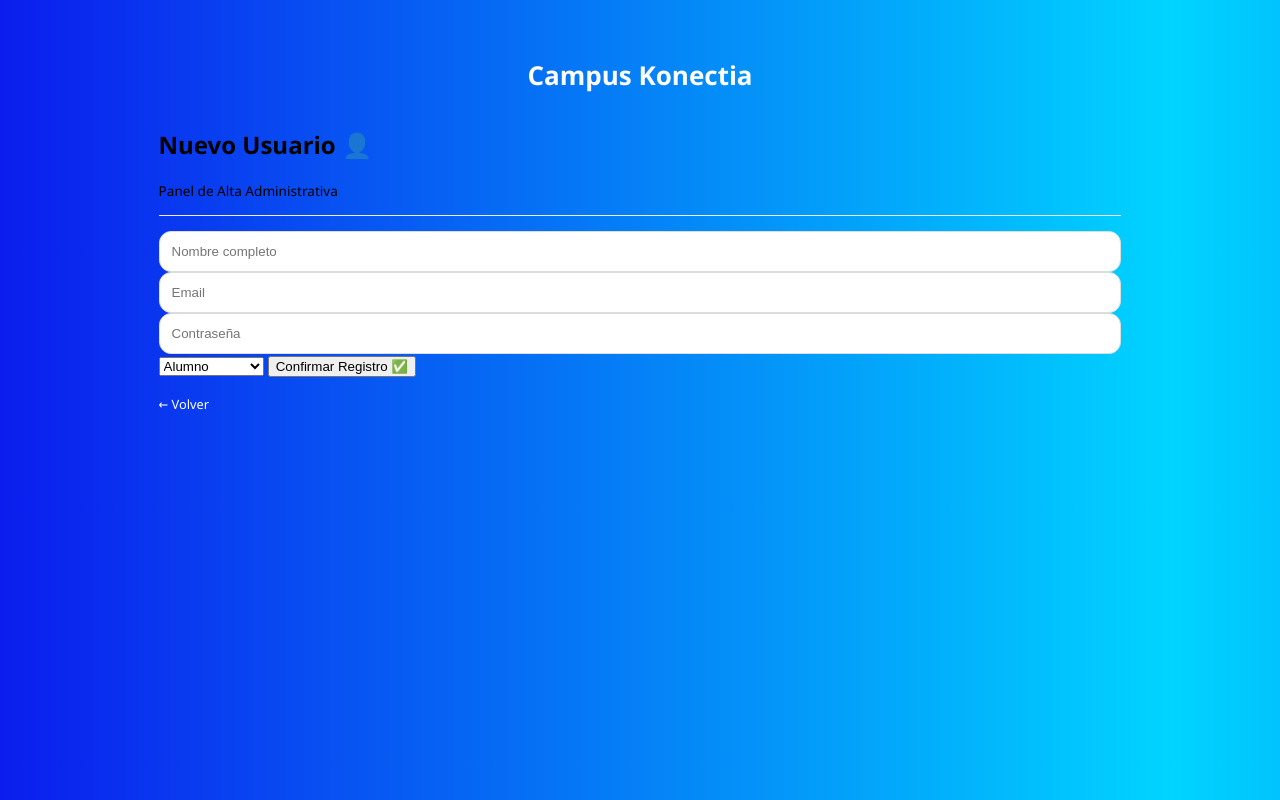
After one commit to desireekonectia-coder/campus, a Flask app: page /registro in a window 1280 px wide. The commit adds this page. Run offline with Flask 3, Linux system fonts and the light colour scheme; the visitor is signed in with stand-in values (Sample User, id 1); some libraries are stand-ins or nearby versions.

Commit message:
Solo puede registrar el administrador

```diff
--- a/app.py
+++ b/app.py
@@ -10,6 +10,7 @@ load_dotenv()
 app = Flask(__name__)
 app.secret_key = os.getenv("SECRET_KEY", "clave_segura_123")
 
+# --- CONEXIÓN A BASE DE DATOS ---
 def conectarCampus():
     return psycopg2.connect(
         host=os.getenv("DB_HOST"),
@@ -18,6 +19,7 @@ def conectarCampus():
         password=os.getenv("DB_PASSWORD")
     )
 
+# --- DECORADORES DE SEGURIDAD ---
 def login_requerido(f):
     @wraps(f)
     def decorated_function(*args, **kwargs):
@@ -26,85 +28,102 @@ def login_requerido(f):
         return f(*args, **kwargs)
     return decorated_function
 
+def admin_requerido(f):
+    @wraps(f)
+    def decorated_function(*args, **kwargs):
+        # Verifica que el rol en la sesión sea estrictamente administrador
+        if session.get('rol') != 'administrador':
+            return "Acceso denegado: Se requieren permisos de administrador.", 403
+        return f(*args, **kwargs)
+    return decorated_function
+
+# --- RUTAS ---
+
 @app.route("/", methods=["GET", "POST"])
 def login_registro():
     if 'usuario' in session:
         return redirect(url_for('perfil'))
 
     mensaje = ""
-    mostrar_email = False
-
     if request.method == "POST":
         usuario = request.form["user"]
         password_ingresada = request.form["password"]
-        email_ingresado = request.form.get("email")
-        rol_ingresado = "administrador" if request.form.get("rol") == "admin" else request.form.get("rol")
 
         conn = conectarCampus()
         cursor = conn.cursor()
 
-        # 1. Buscar si el usuario existe
-        cursor.execute("SELECT password, mail FROM users WHERE nombre=%s", (usuario,))
-        resultado = resultado = cursor.fetchone()
+        # Buscamos el usuario y obtenemos su ROL
+        cursor.execute("SELECT password, mail, rol FROM users WHERE nombre=%s", (usuario,))
+        resultado = cursor.fetchone()
 
         if resultado:
-            # --- CASO LOGIN ---
-            hash_guardado, email_guardado = resultado
+            hash_guardado, email_guardado, rol_guardado = resultado
             if check_password_hash(hash_guardado, password_ingresada):
+                # Guardamos datos clave en la sesión
                 session['usuario'] = usuario
                 session['email'] = email_guardado
+                session['rol'] = rol_guardado
+
                 cursor.close()
                 conn.close()
                 return redirect(url_for('perfil'))
             else:
                 mensaje = "Contraseña incorrecta."
         else:
-            # --- CASO REGISTRO ---
-            mostrar_email = True
-            if not email_ingresado:
-                mensaje = "El usuario no existe. Ingrese sus datos para registrarse."
-            else:
-                cursor.execute("SELECT nombre FROM users WHERE mail=%s", (email_ingresado,))
-                if cursor.fetchone():
-                    mensaje = "Error: Este correo ya está registrado."
-                else:
-                    pass_cifrada = generate_password_hash(password_ingresada)
-                    try:
-                        # INSERT actualizado con las 2 nuevas columnas
-                        cursor.execute(
-                            """
-                            INSERT INTO users (nombre, password, mail, rol, creado_en, actualizado_en)
-                            VALUES (%s, %s, %s, %s, CURRENT_TIMESTAMP, CURRENT_TIMESTAMP)
-                            """,
-                            (usuario, pass_cifrada, email_ingresado, rol_ingresado)
-                        )
-                        conn.commit()
-                        session['usuario'] = usuario
-                        session['email'] = email_ingresado
-                        cursor.close()
-                        conn.close()
-                        return redirect(url_for('perfil'))
-                    except Exception as e:
-                        mensaje = f"Error al registrar: {e}"
+            mensaje = "El usuario no existe. Solicite acceso al administrador."
 
         cursor.close()
         conn.close()
 
-    return render_template("login.html", mensaje=mensaje, mostrar_email=mostrar_email)
+    return render_template("login.html", mensaje=mensaje)
+
+@app.route("/registro", methods=["GET", "POST"])
+@login_requerido
+@admin_requerido # <--- Solo el admin puede ejecutar esta función
+def registrar_usuario():
+    mensaje = ""
+    if request.method == "POST":
+        nuevo_user = request.form["nuevo_user"]
+        nuevo_pass = request.form["nuevo_password"]
+        nuevo_email = request.form["nuevo_email"]
+        nuevo_rol = request.form["nuevo_rol"]
+
+        conn = conectarCampus()
+        cursor = conn.cursor()
+
+        try:
+            # Verificar si el correo ya existe
+            cursor.execute("SELECT nombre FROM users WHERE mail=%s", (nuevo_email,))
+            if cursor.fetchone():
+                mensaje = "Error: El correo ya está registrado."
+            else:
+                pass_cifrada = generate_password_hash(nuevo_pass)
+                cursor.execute(
+                    """
+                    INSERT INTO users (nombre, password, mail, rol, creado_en, actualizado_en)
+                    VALUES (%s, %s, %s, %s, CURRENT_TIMESTAMP, CURRENT_TIMESTAMP)
+                    """,
+                    (nuevo_user, pass_cifrada, nuevo_email, nuevo_rol)
+                )
+                conn.commit()
+                mensaje = f"Éxito: Usuario '{nuevo_user}' registrado correctamente."
+        except Exception as e:
+            mensaje = f"Error al registrar: {e}"
+        finally:
+            cursor.close()
+            conn.close()
+
+    return render_template("registro_admin.html", mensaje=mensaje)
 
 @app.route("/perfil")
 @login_requerido
 def perfil():
-    return render_template("user.html", usuario=session.get('usuario'), email=session.get('email'))
+    return render_template("user.html", usuario=session.get('usuario'), email=session.get('email'), rol=session.get('rol'))
 
 @app.route("/logout")
 def logout():
     session.clear()
     return redirect(url_for('login_registro'))
 
-@app.route("/app-admin")
-def perfil_admin():
-    return render_template("admin.html")
-
 if __name__ == "__main__":
     app.run(debug=True)
--- a/templates/base.html
+++ b/templates/base.html
@@ -13,13 +13,12 @@
 
     {% block content %}{% endblock %}
 
-    <iframe width="360" height="250" style="border:0; border-radius: 20px; box-shadow: 0 10px 20px rgba(0,0,0,0.1);"
-            loading="lazy" allowfullscreen
+    {# SOLO SE MUESTRA SI NO ES LA PÁGINA DE REGISTRO #}
+    {% if request.endpoint != 'registrar_usuario' %}
 
-src="https://www.google.com/maps/embed?pb=!1m18!1m12!1m3!1d2892.4278456012!2d-3.812349!3d43.4688262!2m3!1f0!2f0!3f0!3m2!1i1024!2i768!4f13.1!3m3!1m2!1s0xd494bae5d5dc7ef%3A0x8f1a3a80d58e2235!2sKonectia!5e0!3m2!1ses!2ses!4v1700000000000!5m2!1ses!2ses"></iframe>
+        <iframe width="360" height="250" style="border:0; border-radius: 20px; box-shadow: 0 10px 20px rgba(0,0,0,0.1); margin-top: 20px;"
+                loading="lazy" allowfullscreen src="https://www.google.com/maps/embed?pb=!1m18!1m12!1m3!1d2892.4278456012!2d-3.812349!3d43.4688262!2m3!1f0!2f0!3f0!3m2!1i1024!2i768!4f13.1!3m3!1m2!1s0xd494bae5d5dc7ef%3A0x8f1a3a80d58e2235!2sKonectia!5e0!3m2!1ses!2ses!4v1700000000000!5m2!1ses!2ses">
         </iframe>
-
-    <script src="{{ url_for('static', filename='js/main.js') }}"></script>
 
         <h3>¿Sabías qué? - Curiosidad Animal 🐾</h3>
         <button onclick="buscarPerrito()">¡Ver un dato curioso!</button>
@@ -28,28 +27,22 @@ src="https://www.google.com/maps/embed?pb=!1m18!1m12!1m3!1d2892.4278456012!2d-3.
         <script>
           async function buscarPerrito() {
             const display = document.getElementById('resultado');
-    display.innerText = "Buscando y traduciendo...";
-
+            display.innerText = "Buscando...";
             try {
-      // 1. Pedimos el dato en inglés
               const respuesta = await fetch('https://dogapi.dog/api/v2/facts');
               const datos = await respuesta.json();
               const textoIngles = datos.data[0].attributes.body;
-
-      // 2. Lo enviamos al traductor gratuito
               const resTraduccion = await fetch(`https://api.mymemory.translated.net/get?q=${textoIngles}&langpair=en|es`);
               const datosTraduccion = await resTraduccion.json();
-      const textoEspanol = datosTraduccion.responseData.translatedText;
-
-      // 3. Lo mostramos en tu web
-      display.innerText = textoEspanol;
-
+              display.innerText = datosTraduccion.responseData.translatedText;
             } catch (error) {
-      display.innerText = "Error al conectar. Inténtalo de nuevo.";
-      console.error(error);
+              display.innerText = "Error al conectar.";
             }
           }
         </script>
 
+    {% endif %}
+
+    <script src="{{ url_for('static', filename='js/main.js') }}"></script>
 </body>
 </html>
--- /dev/null
+++ b/templates/registro_admin.html
@@ -0,0 +1,36 @@
+{% extends "base.html" %}
+
+{% block content %}
+<div class="form-container">
+    <h2>Nuevo Usuario 👤</h2>
+    <p style="font-size: 0.85rem;">Panel de Alta Administrativa</p>
+    <hr style="border: 0; height: 1px; background: #eee; margin: 15px 0;">
+
+    {% if mensaje %}
+        <div style="padding: 8px; margin-bottom: 10px; border-radius: 5px; background-color: #d4edda; color: #155724; font-size: 0.8rem;">
+            {{ mensaje }}
+        </div>
+    {% endif %}
+
+    <form method="POST">
+        <input type="text" name="nuevo_user" placeholder="Nombre completo" class="input-field" required>
+        <input type="email" name="nuevo_email" placeholder="Email" class="input-field" required>
+        <input type="password" name="nuevo_password" placeholder="Contraseña" class="input-field" required>
+
+        <select name="nuevo_rol" class="input-field">
+            <option value="alumno">Alumno</option>
+            <option value="profesor">Profesor</option>
+            <option value="padre">Padre/Madre</option>
+            <option value="administrador">Administrador</option>
+        </select>
+
+        <button type="submit" class="btn-success">Confirmar Registro ✅</button>
+    </form>
+
+    <div style="margin-top: 15px;">
+        <a href="{{ url_for('perfil') }}" style="color: white; text-decoration: none; font-size: 0.8rem;">
+            ← Volver
+        </a>
+    </div>
+</div>
+{% endblock %}
```
Also changed, not shown: templates/user.html (+19 -3 lines). Lines whose indentation alone changed are shown as unchanged.
